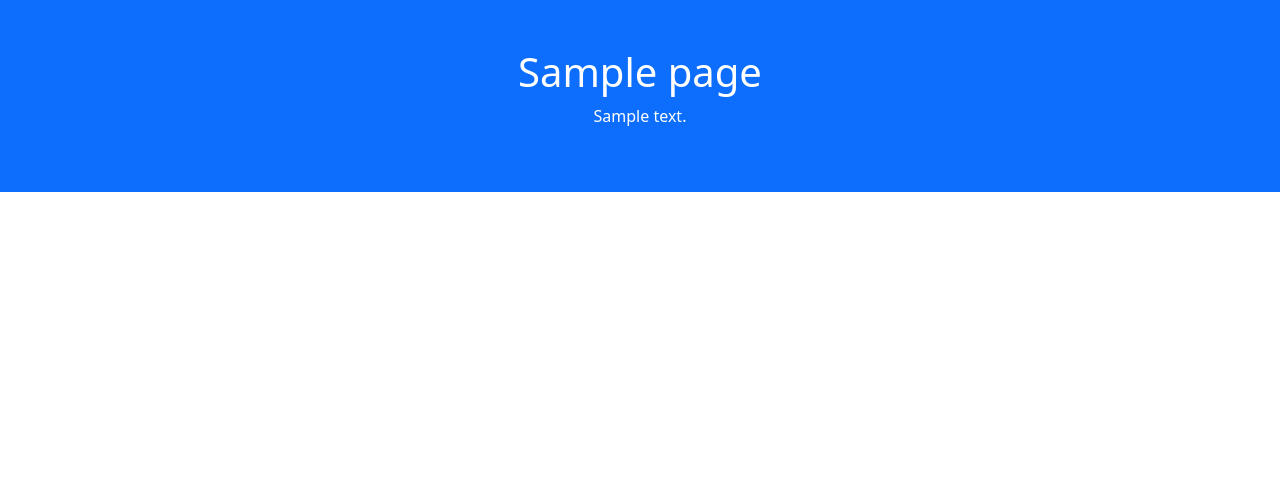
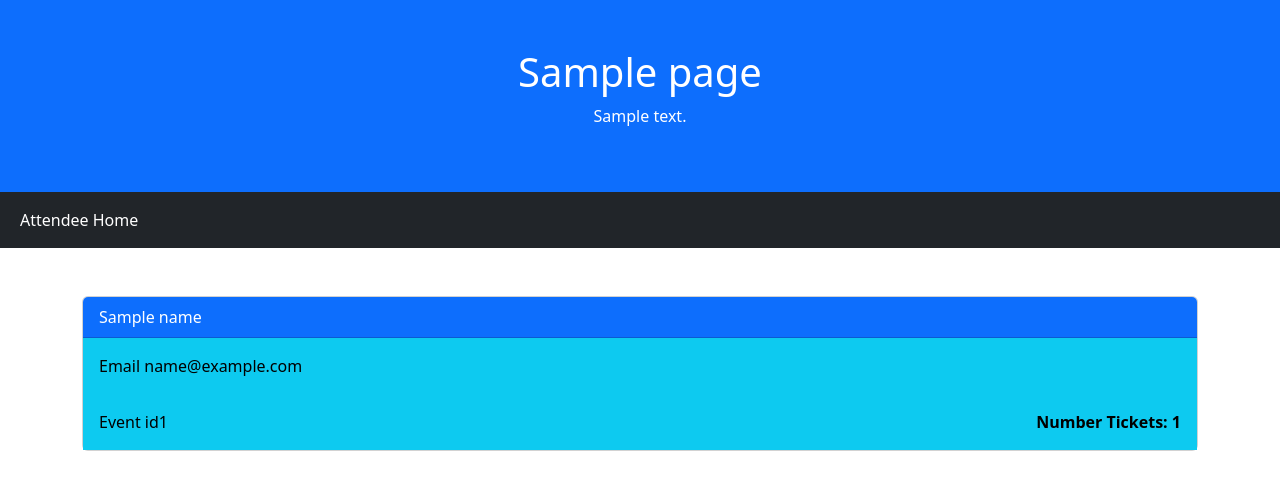
Before and after one commit to cskoster/db_web_midterm, a Node server app: template views/attendeeBooked.ejs in a window 1280 px wide. Shown: the top 490 px of the page. Run offline with Node 20, Linux system fonts and the light colour scheme; the template is opened without the code that fills it: most values are stand-ins (such as "Sample title", 1, 10 or a date in 2020); some libraries are stand-ins or nearby versions.

Commit message:
booking showed up in page

```diff
--- a/views/attendeeBooked.ejs
+++ b/views/attendeeBooked.ejs
@@ -26,5 +26,31 @@
       <h1><%=page.heading%></h1>
       <p><%=page.description%></p>
     </div>
+
+    <nav class="navbar navbar-expand-sm bg-dark navbar-dark">
+      <div class="container-fluid">
+        <ul class="navbar-nav">
+          <li class="nav-item">
+            <a class="nav-link active" href="/attendee">Attendee Home</a>
+          </li>
+        </ul>
+      </div>
+    </nav>
+
+    <div class="container mt-5">
+      <div class="row">
+        <div class="col-sm-12">
+          <div class="card">
+            <div class="card-header bg-primary text-white"><%=name%></div>
+            <div class="card-body bg-info text-black">Email <%=email%></div>
+            <div class="clearfix bg-info">
+              <div class="card-body bg-info text-black float-start">Event id<%=event_id%></div>
+              <div class="card-body bg-info text-black float-end"><b>Number Tickets: <%=num_tickets%></b></div>
+            </div>
+          </div>
+          <br />
+        </div>
+      </div>
+    </div>
   </body>
 </html>
```
Also changed, not shown: routes/attendee.js (+31 -41 lines).
